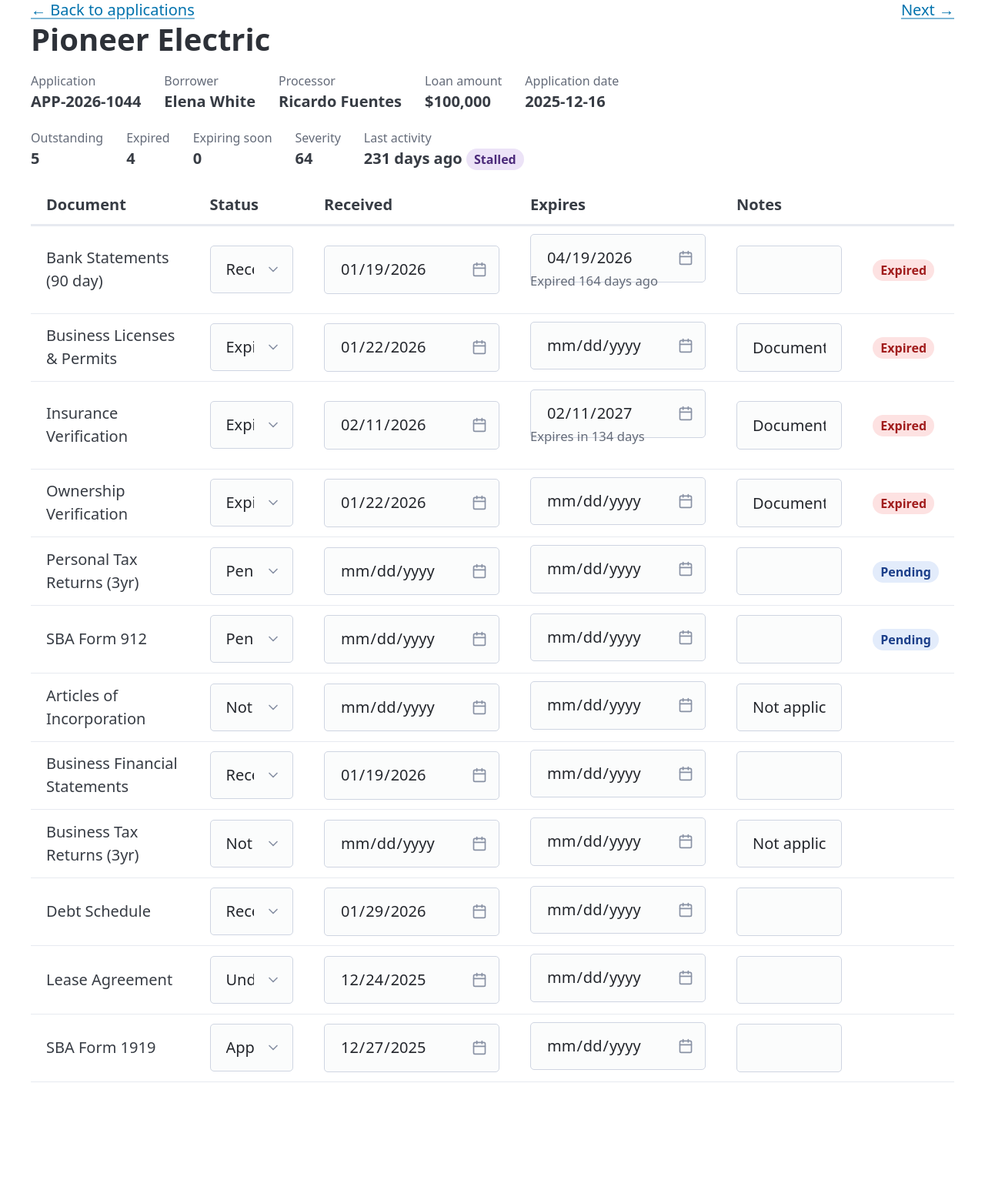
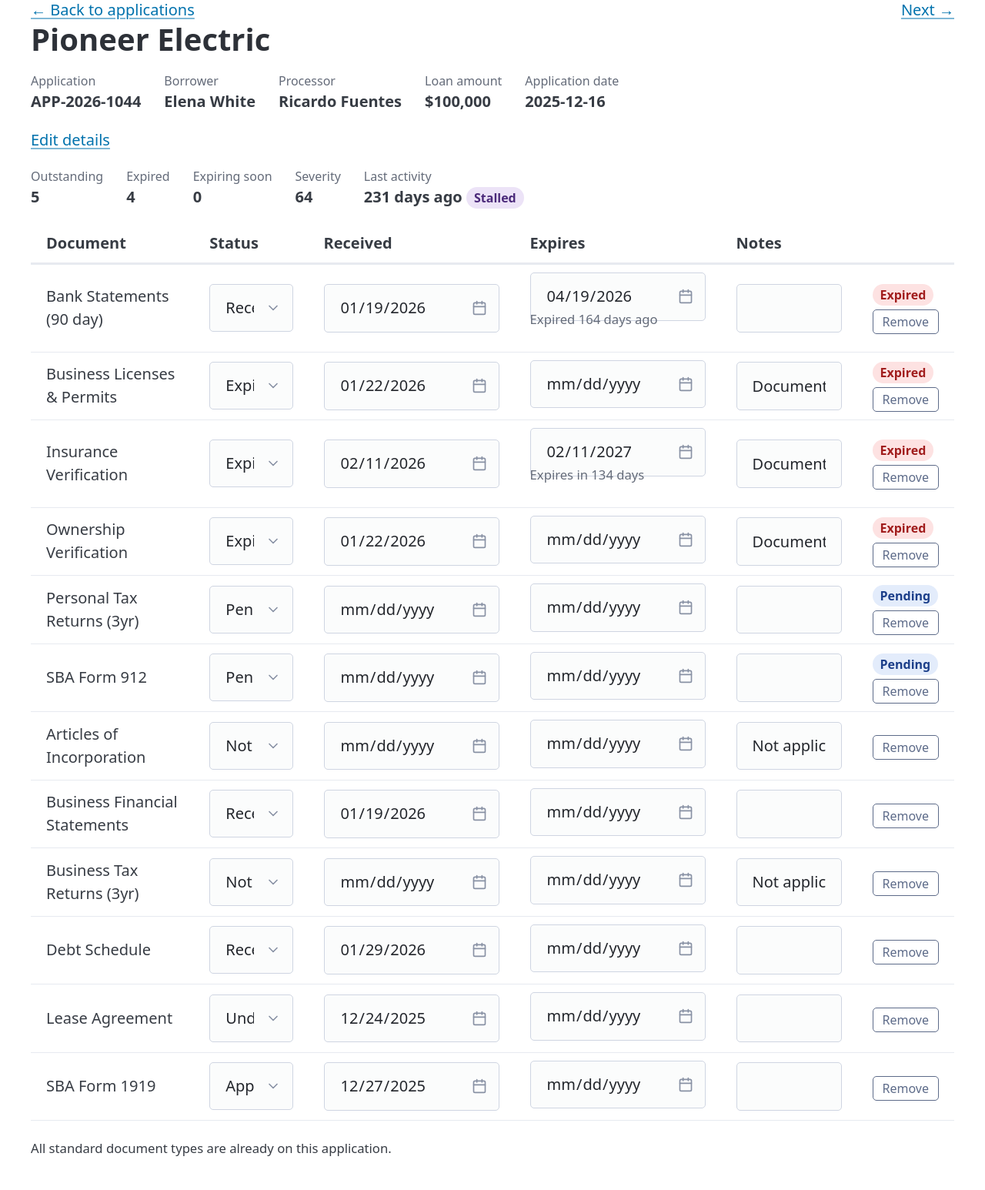
Before and after one commit to cburley96/Newity-Loan-Operations-Project, a FastAPI app: a page that uses app/templates/application_detail.html in a window 1280 px wide. Shown: the part 132-1678 px from the top of the page at 77% size. Before the commit the page ends 1538 px from the top, so only its background shows below. Run offline with FastAPI, Linux system fonts and the light colour scheme; data comes from the database, SQL or seed files in the repository; some libraries are stand-ins or nearby versions.

Commit message:
Add manual entry: new application, edit details, add/remove documents
Lets processors create an application by hand (auto-adds the 12 standard
documents as Pending), edit application fields, and add or remove single
documents, so the tool no longer depends on CSV import to gain new data.

Co-Authored-By: Claude <noreply@anthropic.com>

```diff
--- a/app/main.py
+++ b/app/main.py
@@ -1,23 +1,30 @@
+import math
+import re
 from datetime import date
 from pathlib import Path
 from urllib.parse import urlencode
 
-from fastapi import Depends, FastAPI, File, HTTPException, Request, UploadFile
+from fastapi import Depends, FastAPI, File, Form, HTTPException, Request, UploadFile
+from fastapi.responses import RedirectResponse
 from fastapi.staticfiles import StaticFiles
 from fastapi.templating import Jinja2Templates
 from pydantic import BaseModel
+from sqlalchemy import func
 from sqlalchemy.orm import Session, selectinload
 
 from app.database import Base, SessionLocal, engine, get_db
 from app.importer import ImportFileError, import_csv
 from app.logic import (
+    DEFAULT_PROCESSORS,
     DOCUMENT_STATUSES,
+    DOCUMENT_TYPES,
     activity_label,
     application_summary,
     days_until_expiration,
     document_severity,
     document_state,
     expiration_label,
+    next_application_id,
     pipeline_summary,
     rank_applications,
     ring_segments,
@@ -130,6 +137,272 @@ async def import_upload(
     return templates.TemplateResponse(request, "import.html", {"result": result, "error": None})
 
 
+APPLICATION_ID_PATTERN = re.compile(r"^[A-Za-z0-9._-]+$")
+
+
+def _processor_choices(db: Session) -> list[str]:
+    known = {p for (p,) in db.query(Application.assigned_processor).distinct()}
+    return sorted(known | set(DEFAULT_PROCESSORS))
+
+
+def _clean_application_fields(
+    business_name: str,
+    borrower_name: str,
+    assigned_processor: str,
+    loan_amount: str,
+    application_date: str,
+    processors: list[str],
+) -> tuple[dict, dict]:
+    errors: dict[str, str] = {}
+    values: dict = {}
+
+    values["business_name"] = business_name.strip()
+    if not values["business_name"]:
+        errors["business_name"] = "Business name is required."
+    values["borrower_name"] = borrower_name.strip()
+    if not values["borrower_name"]:
+        errors["borrower_name"] = "Borrower name is required."
+
+    values["assigned_processor"] = assigned_processor.strip()
+    if values["assigned_processor"] not in processors:
+        errors["assigned_processor"] = "Choose a processor from the list."
+
+    raw_amount = loan_amount.replace(",", "").replace("$", "").strip()
+    try:
+        amount = float(raw_amount)
+        if not math.isfinite(amount) or amount < 0:
+            raise ValueError
+        values["loan_amount"] = amount
+    except ValueError:
+        errors["loan_amount"] = (
+            "Loan amount is required." if not raw_amount
+            else "Enter the loan amount as a positive number, e.g. 250000."
+        )
+
+    raw_date = application_date.strip()
+    if raw_date:
+        try:
+            values["application_date"] = date.fromisoformat(raw_date)
+        except ValueError:
+            errors["application_date"] = "Enter the application date as a valid date."
+    else:
+        values["application_date"] = None
+    return values, errors
+
+
+def _render_application_form(
+    request: Request,
+    db: Session,
+    *,
+    heading: str,
+    action: str,
+    cancel_url: str,
+    id_editable: bool,
+    form: dict,
+    errors: dict,
+    status_code: int = 200,
+):
+    return templates.TemplateResponse(
+        request,
+        "application_form.html",
+        {
+            "heading": heading,
+            "action": action,
+            "cancel_url": cancel_url,
+            "id_editable": id_editable,
+            "form": form,
+            "errors": errors,
+            "processors": _processor_choices(db),
+        },
+        status_code=status_code,
+    )
+
+
+@app.get("/applications/new")
+def new_application_form(
+    request: Request,
+    db: Session = Depends(get_db),
+    today: date = Depends(get_today),
+):
+    ids = [i for (i,) in db.query(Application.application_id)]
+    form = {
+        "application_id": next_application_id(ids, today),
+        "business_name": "",
+        "borrower_name": "",
+        "assigned_processor": "",
+        "loan_amount": "",
+        "application_date": today.isoformat(),
+    }
+    return _render_application_form(
+        request, db, heading="New application", action="/applications", cancel_url="/",
+        id_editable=True, form=form, errors={},
+    )
+
+
+@app.post("/applications")
+def create_application(
+    request: Request,
+    application_id: str = Form(""),
+    business_name: str = Form(""),
+    borrower_name: str = Form(""),
+    assigned_processor: str = Form(""),
+    loan_amount: str = Form(""),
+    application_date: str = Form(""),
+    db: Session = Depends(get_db),
+    today: date = Depends(get_today),
+):
+    values, errors = _clean_application_fields(
+        business_name, borrower_name, assigned_processor, loan_amount,
+        application_date, _processor_choices(db),
+    )
+    application_id = application_id.strip()
+    if not application_id:
+        errors["application_id"] = "Application ID is required."
+    elif not APPLICATION_ID_PATTERN.match(application_id):
+        errors["application_id"] = "Use only letters, numbers, dashes, dots and underscores."
+    elif (
+        db.query(Application)
+        .filter(func.lower(Application.application_id) == application_id.lower())
+        .first()
+    ):
+        errors["application_id"] = "An application with this ID already exists."
+
+    if errors:
+        form = {
+            "application_id": application_id,
+            "business_name": business_name,
+            "borrower_name": borrower_name,
+            "assigned_processor": assigned_processor,
+            "loan_amount": loan_amount,
+            "application_date": application_date,
+        }
+        return _render_application_form(
+            request, db, heading="New application", action="/applications", cancel_url="/",
+            id_editable=True, form=form, errors=errors, status_code=400,
+        )
+
+    application = Application(application_id=application_id, last_activity=today, **values)
+    application.documents = [
+        Document(document_type=t, document_status="Pending") for t in DOCUMENT_TYPES
+    ]
+    db.add(application)
+    db.commit()
+    return RedirectResponse(f"/applications/{application_id}", status_code=303)
+
+
+def _get_application_or_404(db: Session, application_id: str) -> Application:
+    application = db.get(Application, application_id)
+    if application is None:
+        raise HTTPException(status_code=404, detail="Application not found")
+    return application
+
+
+@app.get("/applications/{application_id}/edit")
+def edit_application_form(
+    request: Request,
+    application_id: str,
+    db: Session = Depends(get_db),
+):
+    application = _get_application_or_404(db, application_id)
+    form = {
+        "application_id": application.application_id,
+        "business_name": application.business_name,
+        "borrower_name": application.borrower_name,
+        "assigned_processor": application.assigned_processor,
+        "loan_amount": f"{application.loan_amount:.0f}"
+        if application.loan_amount == int(application.loan_amount)
+        else str(application.loan_amount),
+        "application_date": application.application_date.isoformat()
+        if application.application_date
+        else "",
+    }
+    return _render_application_form(
+        request, db, heading=f"Edit {application.application_id}",
+        action=f"/applications/{application_id}/edit",
+        cancel_url=f"/applications/{application_id}",
+        id_editable=False, form=form, errors={},
+    )
+
+
+@app.post("/applications/{application_id}/edit")
+def edit_application(
+    request: Request,
+    application_id: str,
+    business_name: str = Form(""),
+    borrower_name: str = Form(""),
+    assigned_processor: str = Form(""),
+    loan_amount: str = Form(""),
+    application_date: str = Form(""),
+    db: Session = Depends(get_db),
+    today: date = Depends(get_today),
+):
+    application = _get_application_or_404(db, application_id)
+    processors = _processor_choices(db)
+    values, errors = _clean_application_fields(
+        business_name, borrower_name, assigned_processor, loan_amount,
+        application_date, processors,
+    )
+    if errors:
+        form = {
+            "application_id": application_id,
+            "business_name": business_name,
+            "borrower_name": borrower_name,
+            "assigned_processor": assigned_processor,
+            "loan_amount": loan_amount,
+            "application_date": application_date,
+        }
+        return _render_application_form(
+            request, db, heading=f"Edit {application_id}",
+            action=f"/applications/{application_id}/edit",
+            cancel_url=f"/applications/{application_id}",
+            id_editable=False, form=form, errors=errors, status_code=400,
+        )
+    for field, value in values.items():
+        setattr(application, field, value)
+    application.last_activity = today
+    db.commit()
+    return RedirectResponse(f"/applications/{application_id}", status_code=303)
+
+
+@app.post("/applications/{application_id}/documents")
+def add_document(
+    application_id: str,
+    document_type: str = Form(""),
+    db: Session = Depends(get_db),
+    today: date = Depends(get_today),
+):
+    application = _get_application_or_404(db, application_id)
+    if document_type not in DOCUMENT_TYPES:
+        raise HTTPException(status_code=422, detail="Unknown document type")
+    if document_type not in {d.document_type for d in application.documents}:
+        application.documents.append(
+            Document(document_type=document_type, document_status="Pending")
+        )
+        application.last_activity = today
+        db.commit()
+    return RedirectResponse(f"/applications/{application_id}", status_code=303)
+
+
+@app.post("/applications/{application_id}/documents/{document_id}/delete")
+def remove_document(
+    application_id: str,
+    document_id: int,
+    db: Session = Depends(get_db),
+    today: date = Depends(get_today),
+):
+    application = _get_application_or_404(db, application_id)
+    document = (
+        db.query(Document)
+        .filter(Document.id == document_id, Document.application_id == application_id)
+        .first()
+    )
+    if document is not None:
+        application.documents.remove(document)
+        application.last_activity = today
+        db.commit()
+    return RedirectResponse(f"/applications/{application_id}", status_code=303)
+
+
 class DocumentUpdate(BaseModel):
     document_status: str | None = None
     date_received: date | None = None
@@ -190,6 +463,7 @@ def application_detail(
         key=lambda d: (-d["severity"], d["document_type"]),
     )
     summary = application_summary(application, today)
+    present_types = {d.document_type for d in application.documents}
     return templates.TemplateResponse(
         request,
         "application_detail.html",
@@ -199,6 +473,7 @@ def application_detail(
             "activity_text": activity_label(summary["days_since_activity"]),
             "documents": documents,
             "statuses": DOCUMENT_STATUSES,
+            "addable_types": [t for t in DOCUMENT_TYPES if t not in present_types],
             "query_string": _list_link(processor),
             "previous_id": previous_id,
             "next_id": next_id,
--- a/app/static/style.css
+++ b/app/static/style.css
@@ -181,3 +181,18 @@
 }
 
 .import-error { border-left: 4px solid #b3261e; }
+
+.field-error {
+  color: #a11d1d;
+  font-weight: 600;
+}
+
+.row-remove {
+  margin: 0.25rem 0 0;
+}
+
+.row-remove button {
+  margin: 0;
+  padding: 0.15rem 0.6rem;
+  font-size: 0.8rem;
+}
--- a/app/templates/application_detail.html
+++ b/app/templates/application_detail.html
@@ -19,6 +19,7 @@
     <div><dt>Loan amount</dt><dd>${{ "{:,.0f}".format(application.loan_amount) }}</dd></div>
     <div><dt>Application date</dt><dd>{{ application.application_date or "Not set" }}</dd></div>
   </dl>
+  <p><a href="/applications/{{ application.application_id }}/edit" id="edit-link">Edit details</a></p>
 </section>
 
 <section id="health-summary" class="facts">
@@ -70,11 +71,34 @@
           <button type="button" class="row-save">Save</button>
           <button type="button" class="row-cancel secondary outline">Cancel</button>
         </span>
+        <form method="post" action="/applications/{{ application.application_id }}/documents/{{ d.id }}/delete"
+              class="row-remove" data-confirm="Remove {{ d.document_type }} from this application?"
+              onsubmit="return confirm(this.dataset.confirm)">
+          <button type="submit" class="remove-document secondary outline" aria-label="Remove {{ d.document_type }}">Remove</button>
+        </form>
       </td>
     </tr>
     {% endfor %}
   </tbody>
 </table>
 
+<section id="add-document">
+  {% if addable_types %}
+  <form method="post" action="/applications/{{ application.application_id }}/documents" id="add-document-form">
+    <fieldset role="group">
+      <select name="document_type" required aria-label="Document type to add">
+        <option value="">Add a document...</option>
+        {% for t in addable_types %}
+        <option value="{{ t }}">{{ t }}</option>
+        {% endfor %}
+      </select>
+      <button type="submit">Add document</button>
+    </fieldset>
+  </form>
+  {% else %}
+  <small>All standard document types are already on this application.</small>
+  {% endif %}
+</section>
+
 <script src="{{ url_for('static', path='detail.js') }}"></script>
 {% endblock %}
--- a/app/templates/applications_list.html
+++ b/app/templates/applications_list.html
@@ -2,6 +2,7 @@
 {% block title %}Applications - NEWITY{% endblock %}
 {% block content %}
 <h1>Applications</h1>
+<p><a href="/applications/new" role="button" id="new-application-link">New application</a></p>
 
 <form method="get" action="/">
   <label for="processor">Processor</label>
```
Also changed, not shown: app/logic.py (+27 -0 lines), app/templates/application_form.html (added, +56 -0 lines), tests/test_logic.py (+18 -0 lines), tests/test_manual_entry_functional.py (added, +312 -0 lines).
